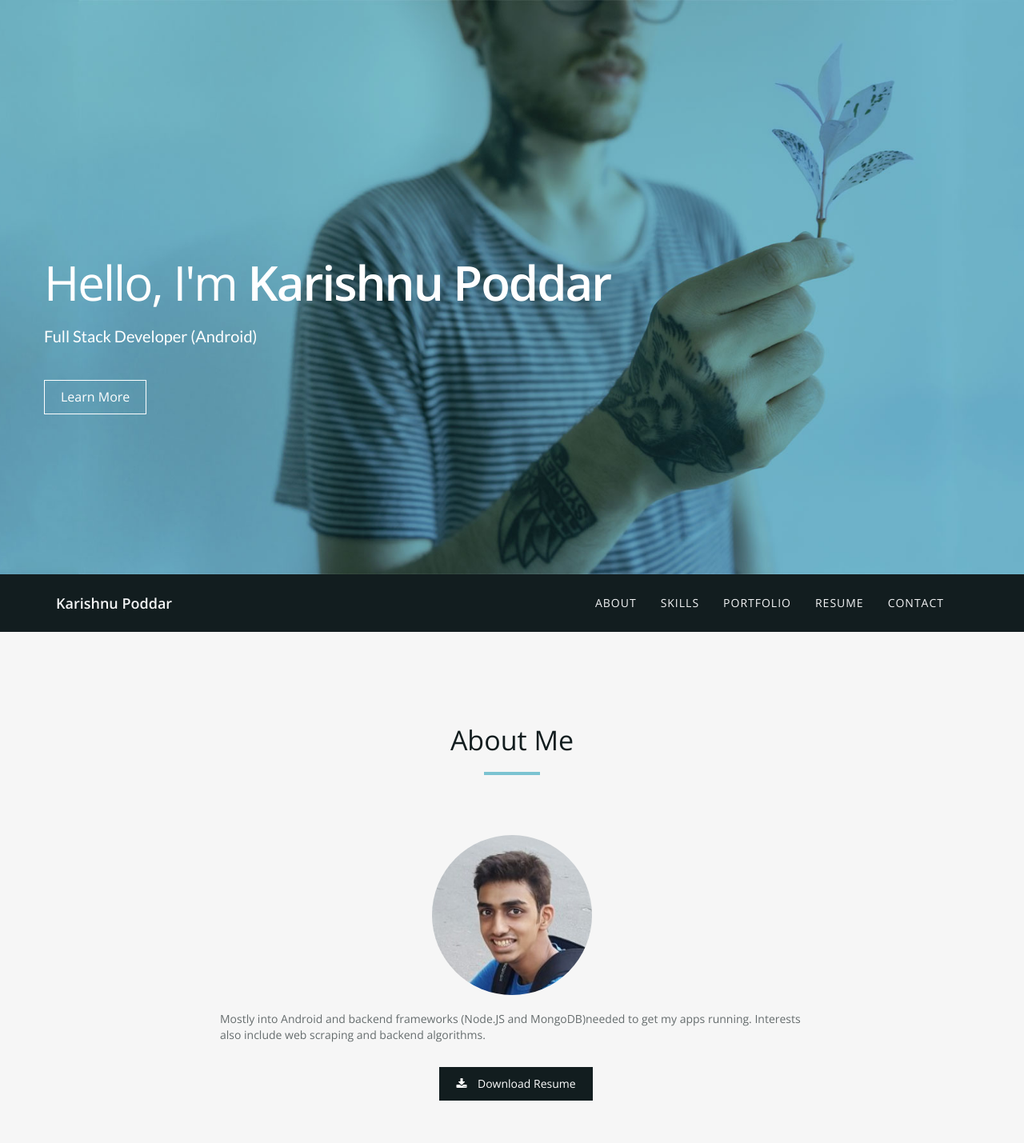
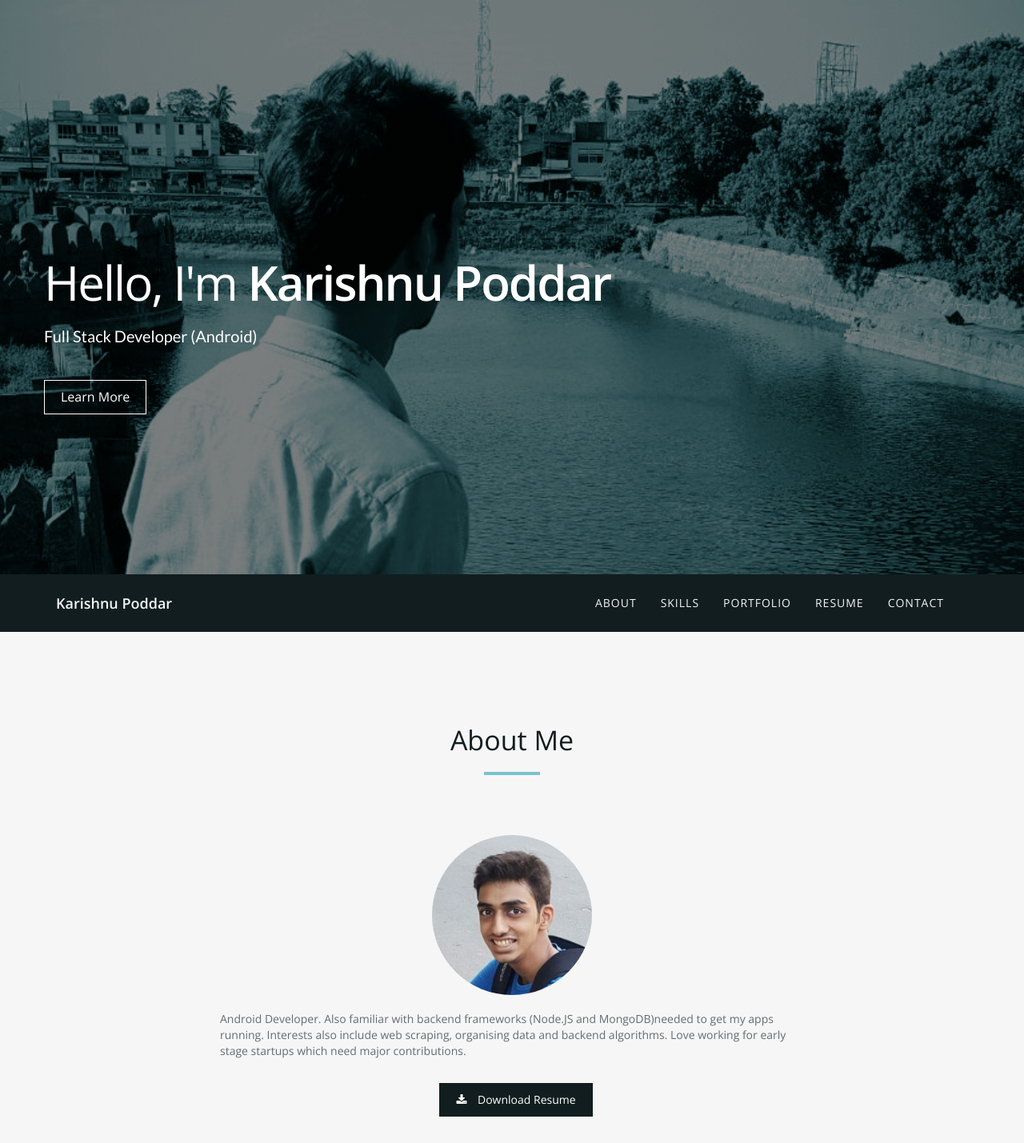
Before and after one commit to karishnu/PersonalWebsite, a plain HTML site: page index.html in a window 1280 px wide. Shown: the top 1429 px of the page at 80% size. Drawn offline with nearby package versions, Linux system fonts and the light colour scheme.

Commit message:
Header changes

```diff
--- a/css/style.css
+++ b/css/style.css
@@ -173,13 +173,17 @@ hr {
 	padding: 100px 0;
 	text-align: center;
 	color: #fff;
-	background: url(../img/intro-bg.jpg) no-repeat center top;
+	background: linear-gradient(
+            rgba(0, 0, 0, 0.5),
+            rgba(0, 0, 0, 0.5)
+    ), url(../img/intro.gif) no-repeat center top;
 	background-color: #7bc3d1;
 	-webkit-background-size: cover;
 	-moz-background-size: cover;
 	background-size: cover;
 	-o-background-size: cover;
 }
+
 .section-title.center {
 	padding: 25px 0 45px 0;
 }
@@ -665,6 +669,7 @@ a:focus, .btn:focus, .btn:active:focus, .btn.active:focus, .btn.focus, .btn:acti
 .intro .name {
 	font-weight: 600;
 }
+
 .intro .intro-text {
 	max-width: 75%;
 }
--- a/index.html
+++ b/index.html
@@ -83,8 +83,9 @@
             <div class="col-md-12 text-center"><img src="img/about.jpg" class="img-responsive"></div>
             <div class="col-md-8 col-md-offset-2">
                 <div class="about-text">
-                    <p>Mostly into Android and backend frameworks (Node.JS and MongoDB)needed to get my apps running.
-                        Interests also include web scraping and backend algorithms.</p>
+                    <p>Android Developer. Also familiar with backend frameworks (Node.JS and MongoDB)needed to get my apps running.
+                        Interests also include web scraping, organising data and backend algorithms. Love working for early stage startups
+                        which need major contributions. </p>
                     <p class="text-center"><a class="btn btn-primary" href="#"><i class="fa fa-download"></i> Download
                         Resume</a></p>
                 </div>
```
Also changed, not shown: img/intro.gif (added).
